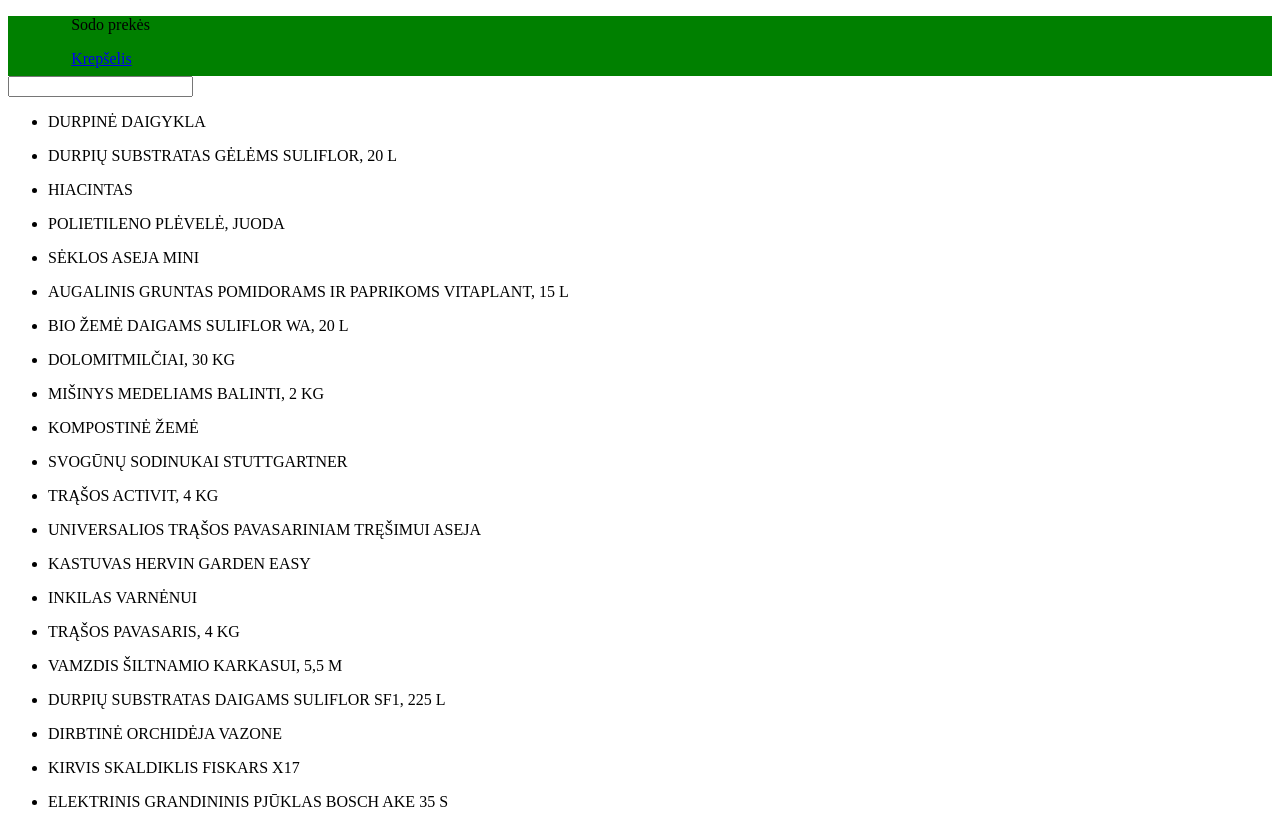
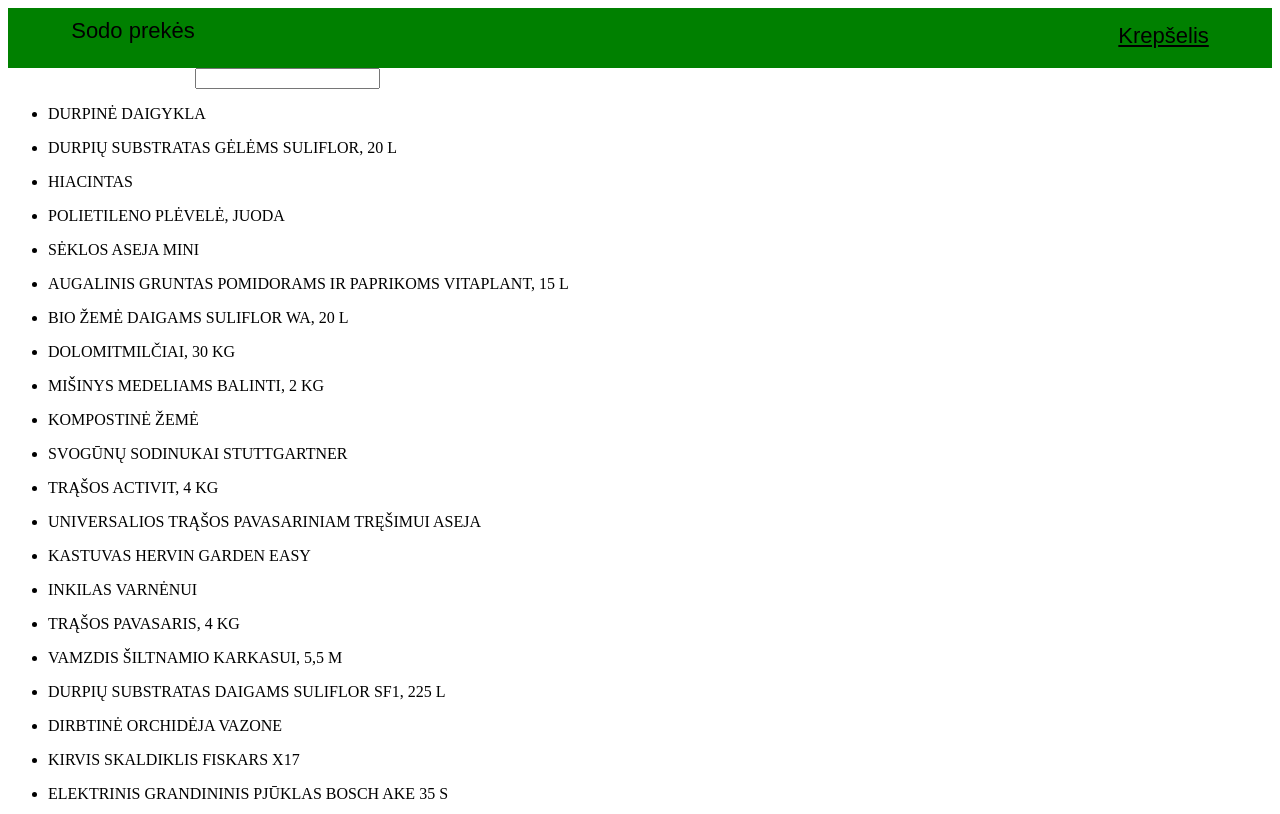
Before and after one commit to Vytenis11/nfq, a plain HTML site: page index.html in a window 1280 px wide. Shown: the top 814 px of the page. Drawn offline with nearby package versions, Linux system fonts and the light colour scheme; a script that the page names is missing.

Commit message:
Update style.css

```diff
--- a/style.css
+++ b/style.css
@@ -14,3 +14,19 @@
 	color:black;
 	margin-top:2px;
 }
+#subheader p{
+	float:left;
+	margin-top:10px;
+	height:34px;
+	font-size:22px;
+	font-style:bold;
+	font-family:"Arial";
+}
+#subheader a{
+	float:right;
+	color:black;
+	font-size:22px;
+	margin-left:30px;
+	margin-top:15px;
+	font-family:"Arial";
+}
```
